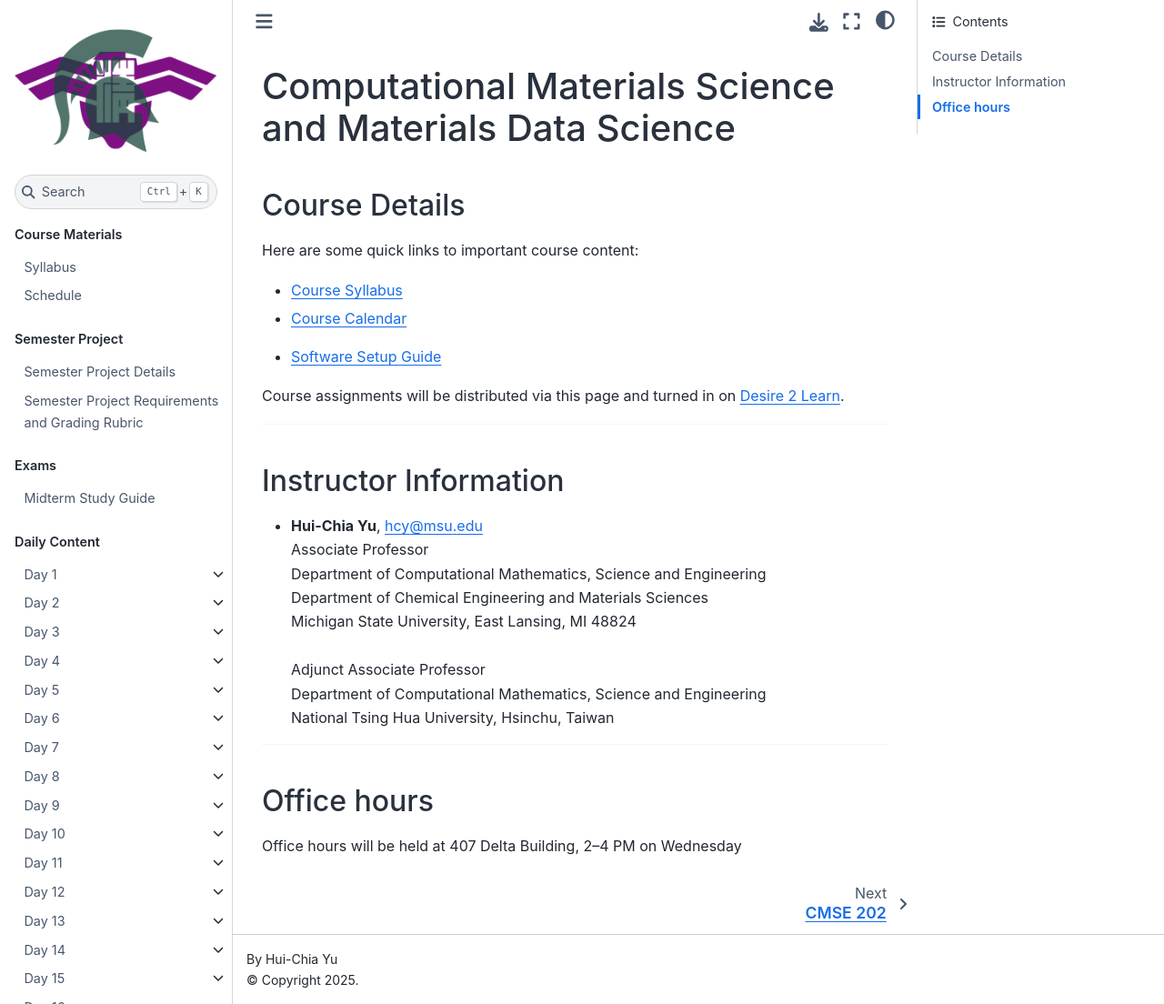
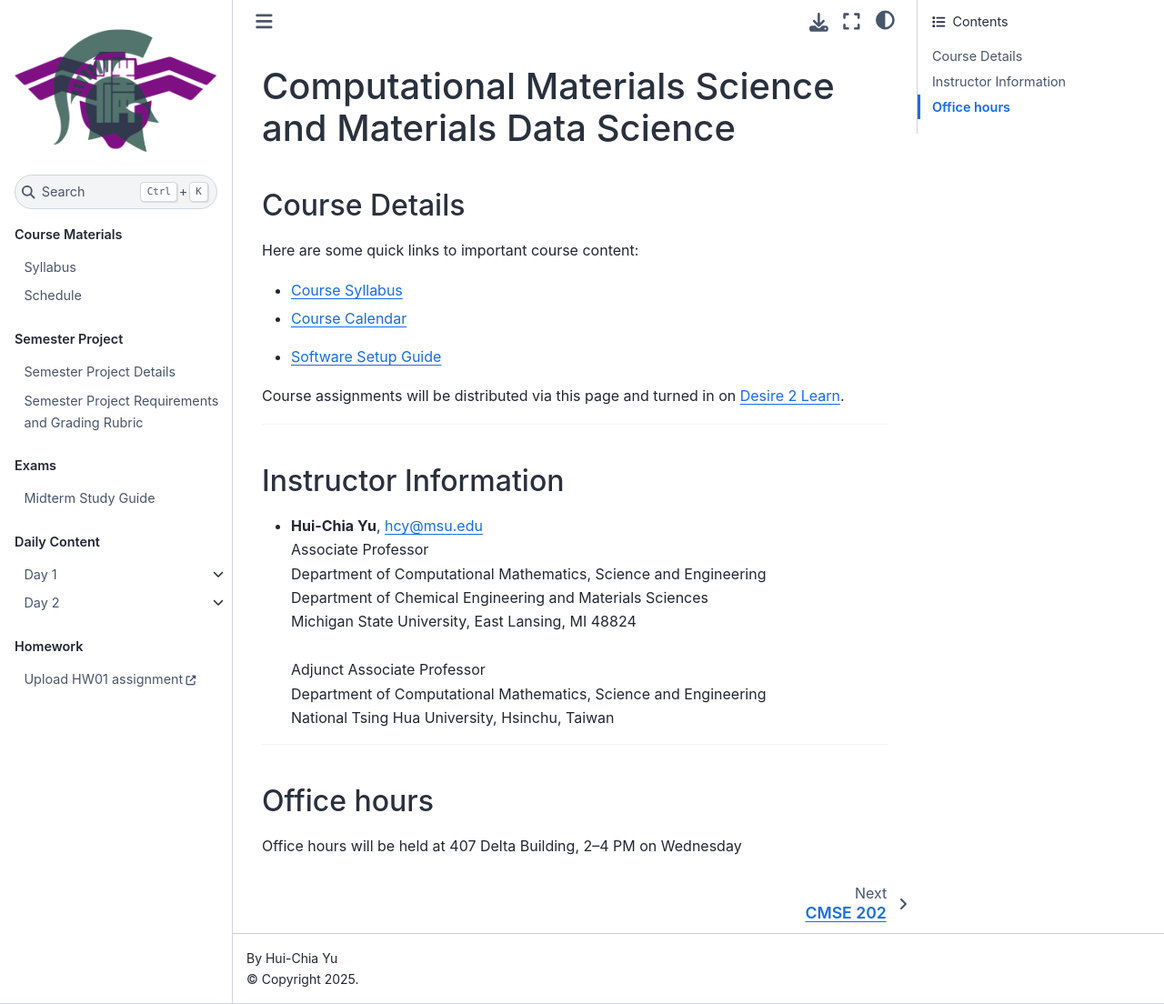
Before and after one commit to huichiayu/nth_mse.github.io, a Jupyter Book: the page built from index.md, in a window 1280 px wide and 1104 px high. Shown: the whole window at 91% size. Built offline with Jupyter Book 1.0.4 settings and Sphinx 7.4.7 and the Sphinx Book theme 1.1.4, drawn with Linux system fonts in a browser that asks for light colours; pages that are not in the unit, such as notebooks, are missing from menus; some of the changed lines change nothing that is shown.

Commit message:
test upload link

```diff
--- a/_toc.yml
+++ b/_toc.yml
@@ -57,113 +57,113 @@ parts:
         - file: daily/Day-02/Day-02_Pre-Class_ReflectionAndCommandLineInterface-STUDENT.ipynb
         - file: daily/Day-02/Day-02_In-Class_CommandLineInterface-STUDENT.ipynb
 
-      - file: section_files/day_3
-        sections:
-        - file: daily/Day-03/Day-03_Pre-Class_PythonReview+GitIntro-STUDENT.ipynb
-        - file: daily/Day-03/Day-03_In-Class_GitPractice-STUDENT.ipynb
-
-      - file: section_files/day_4
-        sections:
-        - file: daily/Day-04/Day-04_Pre-Class_DownloadingFilesAndInstallingPackages-STUDENT.ipynb
-        - file: daily/Day-04/Day-04_In-Class_PythonPackagesAndMapPlotting-STUDENT.ipynb
-
-      - file: section_files/day_5
-        sections:
-        - file: daily/Day-05/Day-05_Pre-Class_PandasReview-STUDENT.ipynb
-        - file: daily/Day-05/Day-05_In-Class_PandasReview-STUDENT.ipynb
-
-      - file: section_files/day_6
-        sections:
-        - file: daily/Day-06/Day-06_Pre-class_ObjectsClasses-STUDENT.ipynb
-        - file: daily/Day-06/Day-06_In-Class_ObjectsClasses-STUDENT.ipynb
-
-      - file: section_files/day_7
-        sections:
-        - file: daily/Day-07/Day-07_Pre-class_ObjectInheritanceAndComposition-STUDENT.ipynb
-        - file: daily/Day-07/Day-07_In-Class_ObjectInheritanceAndComposition-STUDENT.ipynb
-
-      - file: section_files/day_8
-        sections:
-        - file: daily/Day-08/Day-08_Pre-Class_SuperbugsABM-STUDENT.ipynb
-        - file: daily/Day-08/Day-08_In-Class_ABMSuperbugs1-STUDENT.ipynb
-
-      - file: section_files/day_9
-        sections:
-        - file: daily/Day-09/Day-09_Pre-Class_OOPAntForaging-STUDENT.ipynb
-        - file: daily/Day-09/Day-09_In-Class_ABMSuperbugs2-STUDENT.ipynb
-
-      - file: section_files/day_10
-        sections:
-        - file: daily/Day-10/Day-10_Pre-Class_GraphTheory-STUDENT.ipynb
-        - file: daily/Day-10/Day-10_In-Class_GraphTheory-STUDENT.ipynb
-
-      - file: section_files/day_11
-        sections:
-        - file: daily/Day-11/Day-11_Pre-Class_GraphTheoryCellTowers-STUDENT.ipynb
-        - file: daily/Day-11/Day-11_In-Class_GraphTheoryCellTowers-STUDENT.ipynb
-
-      - file: section_files/day_12
-        sections:
-# ##        - file: daily/Day-12/Day-12_Pre-Class_ProjectIdeas-STUDENT.ipynb
-        - file: daily/Day-12/Day-12_In-Class_ProjectProposals-STUDENT.ipynb
-
-      - file: section_files/day_13
-        sections:
-        - file: daily/Day-13/Day-13_Pre-Class_Regression-STUDENT.ipynb
-        - file: daily/Day-13/Day-13_In-Class-Regression-STUDENT.ipynb
-
-      - file: section_files/day_14
-        sections:
-        - file: daily/Day-14/Day-14_Pre-Class-PolynomialRegression-STUDENT.ipynb
-        - file: daily/Day-14/Day-14_In-Class_MultipleRegression-STUDENT.ipynb
+#       - file: section_files/day_3
+#         sections:
+#         - file: daily/Day-03/Day-03_Pre-Class_PythonReview+GitIntro-STUDENT.ipynb
+#         - file: daily/Day-03/Day-03_In-Class_GitPractice-STUDENT.ipynb
 #
-      - file: section_files/day_15
-        sections:
-        - file: daily/Day-15/Day-15_Pre-Class_MachineLearningIntro-STUDENT.ipynb
-        - file: daily/Day-15/Day-15_In-Class_ML-LogisticRegression-STUDENT.ipynb
-
-      - file: section_files/day_16
-        sections:
-        - file: daily/Day-16/Day-16_Pre-Class_GitRevisited-STUDENT.ipynb
-        - file: daily/Day-16/Day-16_In-Class_CollaboratingWithGit-STUDENT.ipynb
-
-      - file: section_files/day_17
-        sections:
-        - file: daily/Day-17/Day-17_Pre-Class_AIPracticeAndProductiveGroupwork-STUDENT.ipynb
-        - file: daily/Day-17/Day-17_In-Class_RevisitingGenerativeAIAndProjectPlanning-STUDENT.ipynb
-
-      - file: section_files/day_18
-        sections:
-        - file: daily/Day-18/Day-18_Pre-Class_Perceptron-STUDENT.ipynb
-        - file: daily/Day-18/Day-18_In-Class_Perceptron-STUDENT.ipynb
-
-      - file: section_files/day_19
-        sections:
-#        ## - file: daily/Day-19/S24Version/Day-19_Pre-Class_SVMs-STUDENT.ipynb
-        - file: daily/Day-19/Day-19_In-Class_PerceptronExtension-STUDENT.ipynb
+#       - file: section_files/day_4
+#         sections:
+#         - file: daily/Day-04/Day-04_Pre-Class_DownloadingFilesAndInstallingPackages-STUDENT.ipynb
+#         - file: daily/Day-04/Day-04_In-Class_PythonPackagesAndMapPlotting-STUDENT.ipynb
 #
-      - file: section_files/day_20
-        sections:
-        - file: daily/Day-20/Day-20_Pre-Class_SVMs-STUDENT.ipynb
-        - file: daily/Day-20/Day-20_In-Class_SVMs-STUDENT.ipynb
-#         - file: daily/Day-20/S24Version/Day-20_Pre-Class_ProjectUpdateReminder-STUDENT.ipynb
+#       - file: section_files/day_5
+#         sections:
+#         - file: daily/Day-05/Day-05_Pre-Class_PandasReview-STUDENT.ipynb
+#         - file: daily/Day-05/Day-05_In-Class_PandasReview-STUDENT.ipynb
 #
-      - file: section_files/day_21
-        sections:
-         - file: daily/Day-21/Day-21_Pre-Class_SVMs2-STUDENT.ipynb
-         - file: daily/Day-21/Day-21_In-Class_SVMs2-STUDENT.ipynb
-#         - file: daily/Day-21/S24Version/Day-21_Pre-Class_SVMs2-STUDENT.ipynb
-#         - file: daily/Day-21/S24Version/Day-21_In-Class_SVMs2-STUDENT.ipynb
+#       - file: section_files/day_6
+#         sections:
+#         - file: daily/Day-06/Day-06_Pre-class_ObjectsClasses-STUDENT.ipynb
+#         - file: daily/Day-06/Day-06_In-Class_ObjectsClasses-STUDENT.ipynb
 #
-      - file: section_files/day_22
-        sections:
-         - file: daily/Day-22/Day-22_Pre-Class_ProjectUpdateReminder-STUDENT.ipynb
-#         - file: daily/Day-22/S24Version/Day-22_Pre-Class_PCA-STUDENT.ipynb
-#         - file: daily/Day-22/S24Version/Day-22_In-Class_MachineLearningPCA-STUDENT.ipynb
+#       - file: section_files/day_7
+#         sections:
+#         - file: daily/Day-07/Day-07_Pre-class_ObjectInheritanceAndComposition-STUDENT.ipynb
+#         - file: daily/Day-07/Day-07_In-Class_ObjectInheritanceAndComposition-STUDENT.ipynb
 #
-      - file: section_files/day_23
-        sections:
-        - file: daily/Day-23/Day-23_Pre-Class_PCA-STUDENT.ipynb
+#       - file: section_files/day_8
+#         sections:
+#         - file: daily/Day-08/Day-08_Pre-Class_SuperbugsABM-STUDENT.ipynb
+#         - file: daily/Day-08/Day-08_In-Class_ABMSuperbugs1-STUDENT.ipynb
+#
+#       - file: section_files/day_9
+#         sections:
+#         - file: daily/Day-09/Day-09_Pre-Class_OOPAntForaging-STUDENT.ipynb
+#         - file: daily/Day-09/Day-09_In-Class_ABMSuperbugs2-STUDENT.ipynb
+#
+#       - file: section_files/day_10
+#         sections:
+#         - file: daily/Day-10/Day-10_Pre-Class_GraphTheory-STUDENT.ipynb
+#         - file: daily/Day-10/Day-10_In-Class_GraphTheory-STUDENT.ipynb
+#
+#       - file: section_files/day_11
+#         sections:
+#         - file: daily/Day-11/Day-11_Pre-Class_GraphTheoryCellTowers-STUDENT.ipynb
+#         - file: daily/Day-11/Day-11_In-Class_GraphTheoryCellTowers-STUDENT.ipynb
+#
+#       - file: section_files/day_12
+#         sections:
+# # ##        - file: daily/Day-12/Day-12_Pre-Class_ProjectIdeas-STUDENT.ipynb
+#         - file: daily/Day-12/Day-12_In-Class_ProjectProposals-STUDENT.ipynb
+#
+#       - file: section_files/day_13
+#         sections:
+#         - file: daily/Day-13/Day-13_Pre-Class_Regression-STUDENT.ipynb
+#         - file: daily/Day-13/Day-13_In-Class-Regression-STUDENT.ipynb
+#
+#       - file: section_files/day_14
+#         sections:
+#         - file: daily/Day-14/Day-14_Pre-Class-PolynomialRegression-STUDENT.ipynb
+#         - file: daily/Day-14/Day-14_In-Class_MultipleRegression-STUDENT.ipynb
+# #
+#       - file: section_files/day_15
+#         sections:
+#         - file: daily/Day-15/Day-15_Pre-Class_MachineLearningIntro-STUDENT.ipynb
+#         - file: daily/Day-15/Day-15_In-Class_ML-LogisticRegression-STUDENT.ipynb
+#
+#       - file: section_files/day_16
+#         sections:
+#         - file: daily/Day-16/Day-16_Pre-Class_GitRevisited-STUDENT.ipynb
+#         - file: daily/Day-16/Day-16_In-Class_CollaboratingWithGit-STUDENT.ipynb
+#
+#       - file: section_files/day_17
+#         sections:
+#         - file: daily/Day-17/Day-17_Pre-Class_AIPracticeAndProductiveGroupwork-STUDENT.ipynb
+#         - file: daily/Day-17/Day-17_In-Class_RevisitingGenerativeAIAndProjectPlanning-STUDENT.ipynb
+#
+#       - file: section_files/day_18
+#         sections:
+#         - file: daily/Day-18/Day-18_Pre-Class_Perceptron-STUDENT.ipynb
+#         - file: daily/Day-18/Day-18_In-Class_Perceptron-STUDENT.ipynb
+#
+#       - file: section_files/day_19
+#         sections:
+# #        ## - file: daily/Day-19/S24Version/Day-19_Pre-Class_SVMs-STUDENT.ipynb
+#         - file: daily/Day-19/Day-19_In-Class_PerceptronExtension-STUDENT.ipynb
+# #
+#       - file: section_files/day_20
+#         sections:
+#         - file: daily/Day-20/Day-20_Pre-Class_SVMs-STUDENT.ipynb
+#         - file: daily/Day-20/Day-20_In-Class_SVMs-STUDENT.ipynb
+# #         - file: daily/Day-20/S24Version/Day-20_Pre-Class_ProjectUpdateReminder-STUDENT.ipynb
+# #
+#       - file: section_files/day_21
+#         sections:
+#          - file: daily/Day-21/Day-21_Pre-Class_SVMs2-STUDENT.ipynb
+#          - file: daily/Day-21/Day-21_In-Class_SVMs2-STUDENT.ipynb
+# #         - file: daily/Day-21/S24Version/Day-21_Pre-Class_SVMs2-STUDENT.ipynb
+# #         - file: daily/Day-21/S24Version/Day-21_In-Class_SVMs2-STUDENT.ipynb
+# #
+#       - file: section_files/day_22
+#         sections:
+#          - file: daily/Day-22/Day-22_Pre-Class_ProjectUpdateReminder-STUDENT.ipynb
+# #         - file: daily/Day-22/S24Version/Day-22_Pre-Class_PCA-STUDENT.ipynb
+# #         - file: daily/Day-22/S24Version/Day-22_In-Class_MachineLearningPCA-STUDENT.ipynb
+# #
+#       - file: section_files/day_23
+#         sections:
+#         - file: daily/Day-23/Day-23_Pre-Class_PCA-STUDENT.ipynb
 #        - file: daily/Day-23/Day-23_Pre-Class_ProjectUpdateReminder-STUDENT.ipynb
 #
 #      - file: section_files/day_24
@@ -187,7 +187,7 @@ parts:
         - file:  homework/SS25/HW01/HW-01_GitPracticeDebuggingPythonPackagesAndClasses-SS25-STUDENT.ipynb
           title: Homework 1
 
-        - title: "Upload Files"
+        - title: "Upload HW01 assignment"
           url: https://www.dropbox.com/request/w4urBdsmgnrh09diBHlx
           nav_order: 99
 
```
